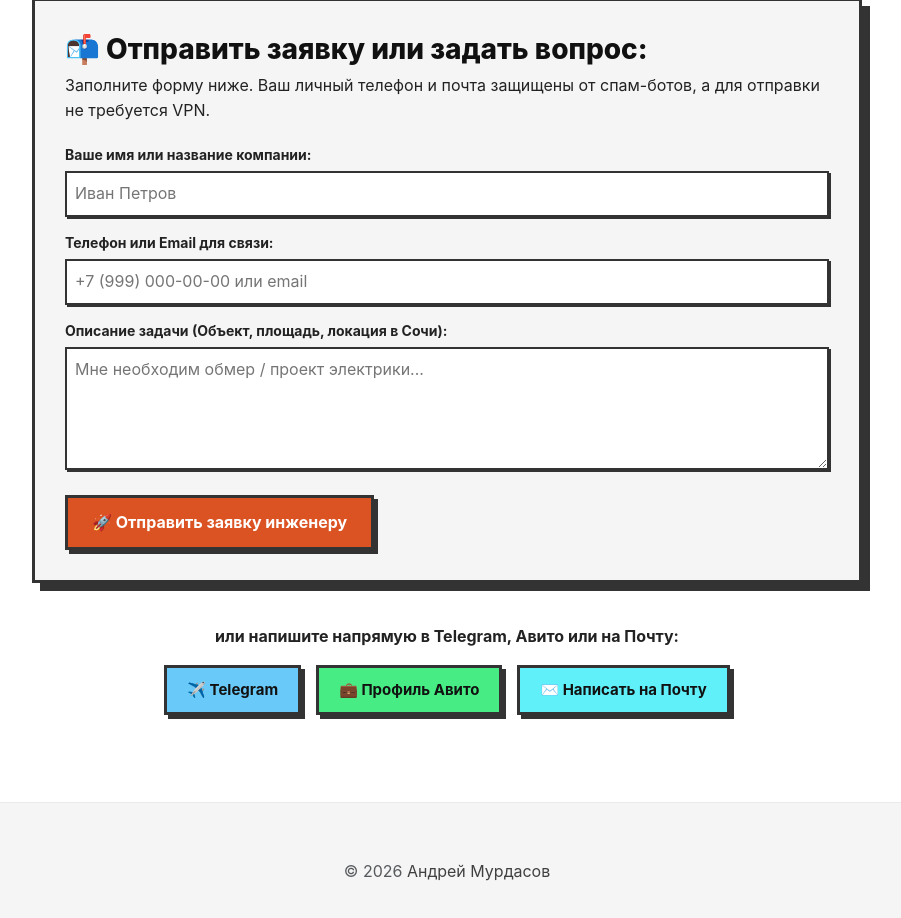
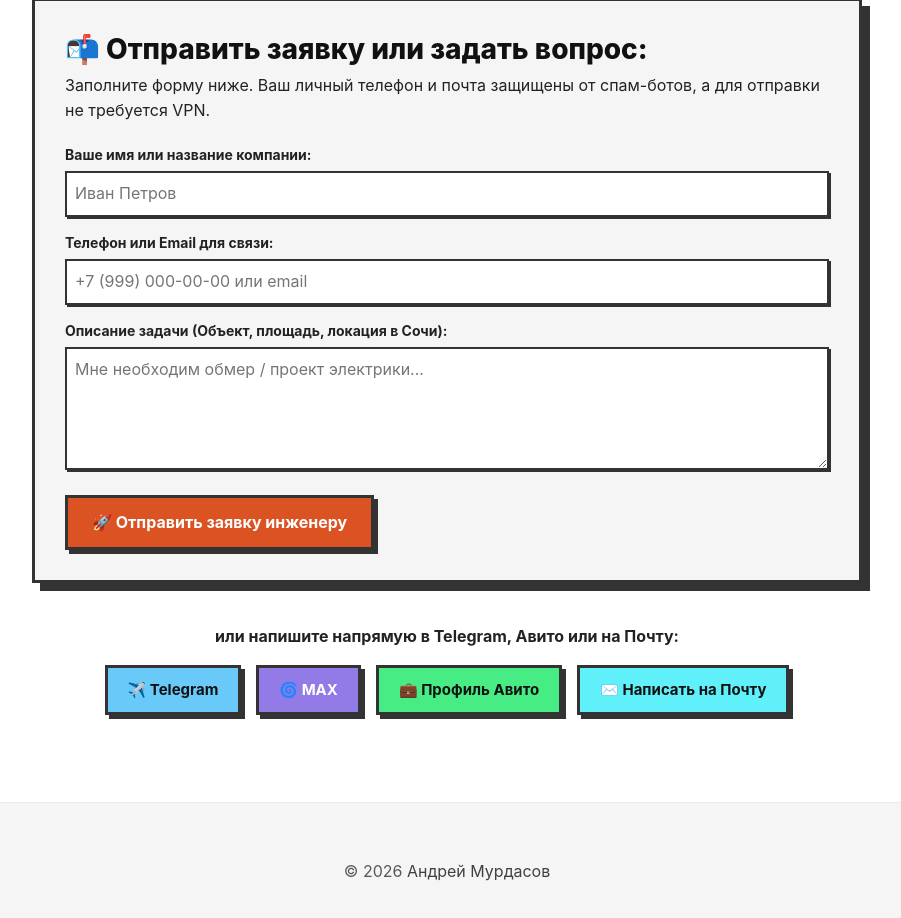
Before and after one commit to Andrey-Murdasov/engineer-sochi.github.io, a plain HTML site: page index.html in a window 1280 px wide. Shown: the part 2143-3061 px from the top of the page, without its empty margins (193-1094 px from the left). Drawn offline with nearby package versions, Linux system fonts and the light colour scheme; some packages are replaced by stand-ins of ours; a script that the page names is missing.

Commit message:
макс 3

```diff
--- a/index.html
+++ b/index.html
@@ -462,6 +462,9 @@
       <a href="https://web.telegram.org/k/#@murdasov_bot" style="background: #69cafa; color: #111; font-weight: bold; padding: 10px 20px; border: 3px solid #333333; box-shadow: 4px 4px 0px #333333; text-decoration: none; font-size: 15px; display: inline-block;">
         ✈️ Telegram
       </a>
+      <a href="https://max.ru/@se15066291_bot" style="background: #927be6; color: #fff; font-weight: bold; padding: 10px 20px; border: 3px solid #333333; box-shadow: 4px 4px 0px #333333; text-decoration: none; font-size: 15px; display: inline-block;">
+        🌀 MAX
+      </a>
       <a href="https://www.avito.ru/brands/i163849078/" style="background: #47ed84; color: #111; font-weight: bold; padding: 10px 20px; border: 3px solid #333333; box-shadow: 4px 4px 0px #333333; text-decoration: none; font-size: 15px; display: inline-block;">
         💼 Профиль Авито
       </a>
```
